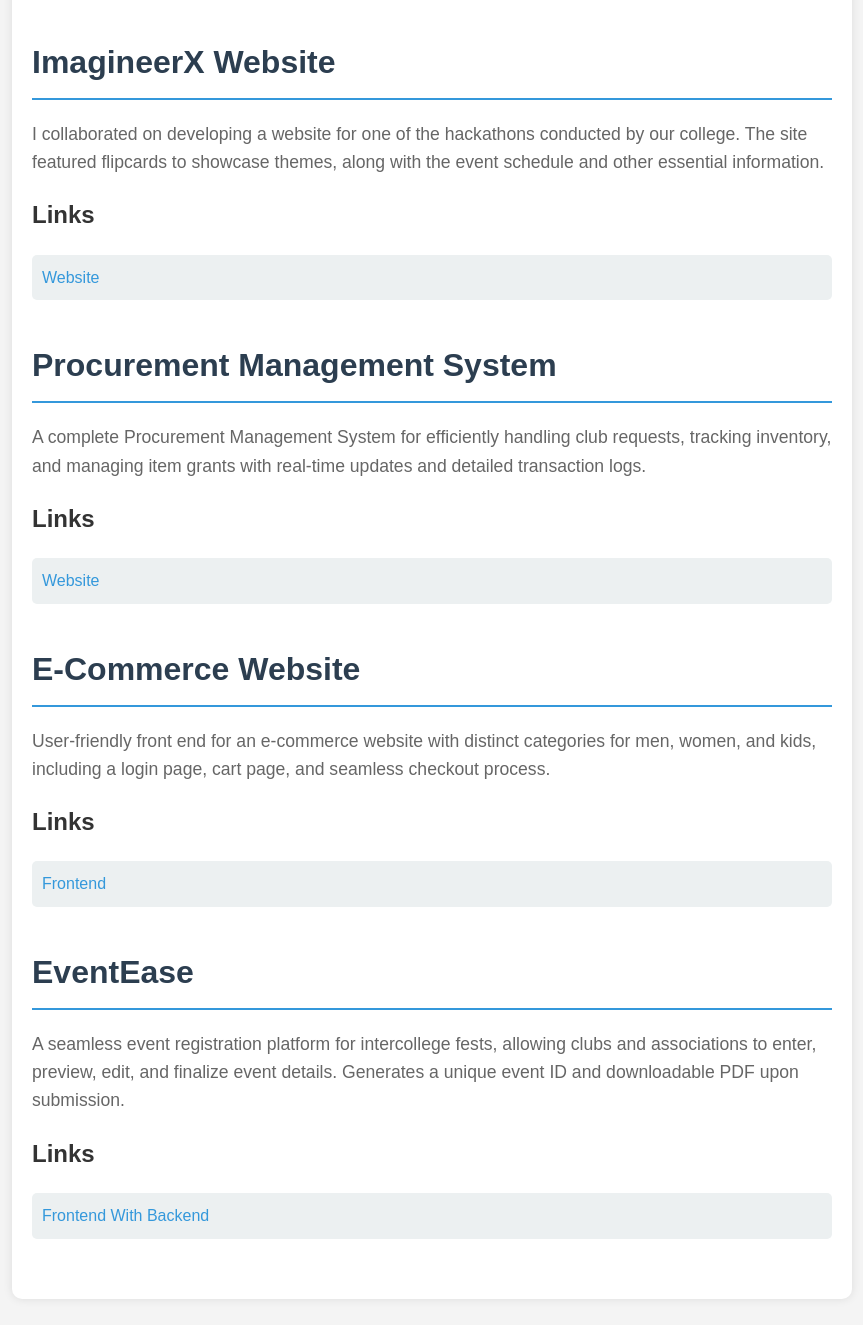
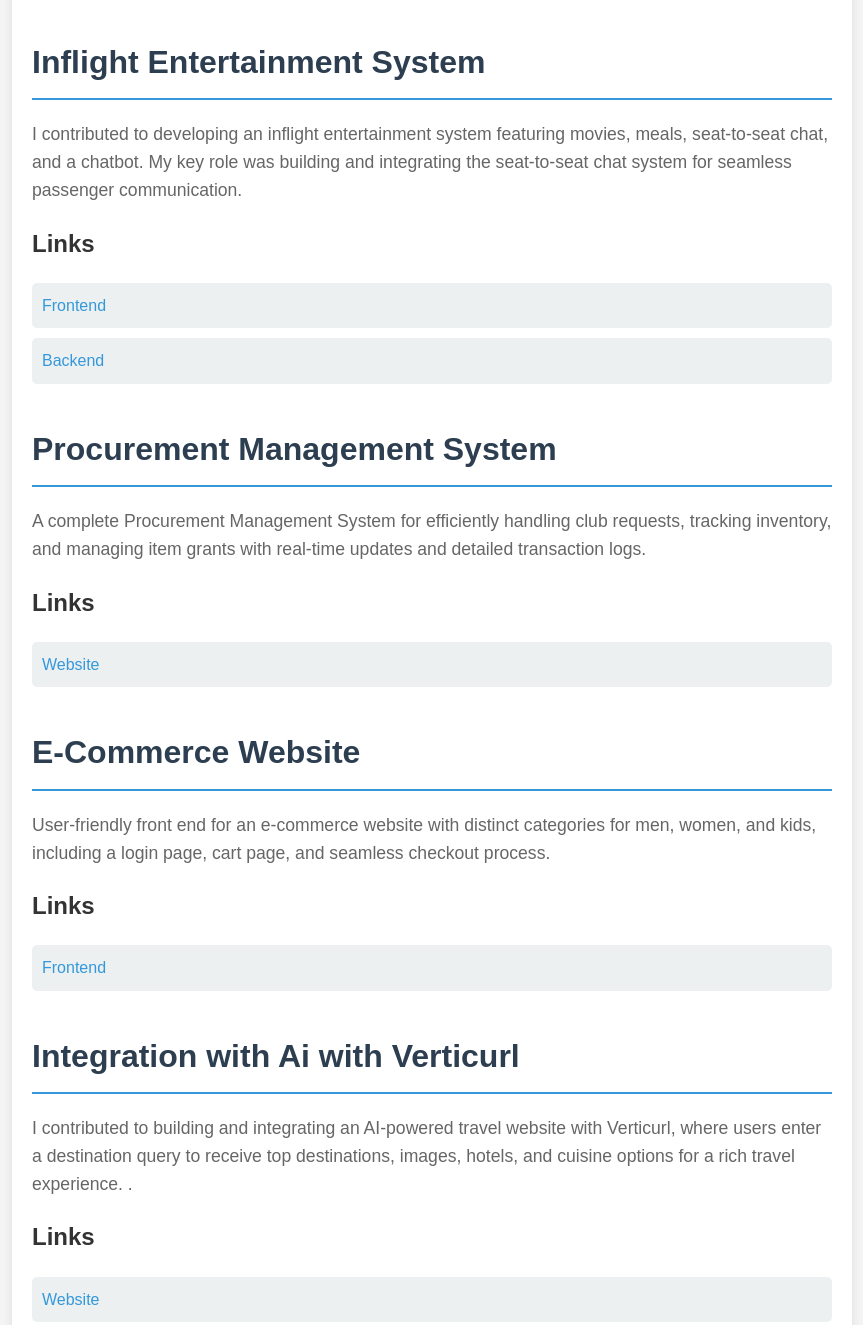
Before and after one commit to Elamathimuthusamy22/linktree, a plain HTML site: page index.html in a window 1280 px wide. Shown: the part 798-2123 px from the top of the page, without its empty margins (208-1071 px from the left). Drawn offline with Linux system fonts and the light colour scheme.

Commit message:
new projects added

```diff
--- a/index.html
+++ b/index.html
@@ -90,13 +90,16 @@
         </div>
 
         <div class="project">
-            <h1>ImagineerX Website</h1>
-            <p>I collaborated on developing a website for one of the hackathons conducted by our college. The site
-                featured flipcards to showcase themes, along with the event schedule and other essential information.
+            <h1>Inflight Entertainment System</h1>
+            <p>I contributed to developing an inflight entertainment system featuring movies, meals, seat-to-seat chat,
+                and a chatbot. My key role was building and integrating the seat-to-seat chat system for seamless
+                passenger communication.
+
             </p>
             <div class="links">
                 <h2>Links</h2>
-                <a href="https://github.com/BRAGADEESH2005/PSG_hackathon_website" target="_blank">Website</a>
+                <a href="https://github.com/AndreaSenoraAlistair/adl_flight.git" target="_blank">Frontend</a>
+                <a href="https://github.com/kavvyasubramani/ADL_BACKEND.git" target="_blank">Backend</a>
             </div>
         </div>
         <div class="project">
@@ -120,6 +123,17 @@
             </div>
         </div>
         <div class="project">
+            <h1>Integration with Ai with Verticurl</h1>
+            <p>I contributed to building and integrating an AI-powered travel website with Verticurl, where users enter
+                a destination query to receive top destinations, images, hotels, and cuisine options for a rich travel
+                experience.
+                .</p>
+            <div class="links">
+                <h2>Links</h2>
+                <a href="https://github.com/kavvyasubramani/Travel_IP.git" target="_blank">Website</a>
+            </div>
+        </div>
+        <div class="project">
             <h1>EventEase</h1>
             <p>A seamless event registration platform for intercollege fests, allowing clubs and associations to enter,
                 preview, edit, and finalize event details. Generates a unique event ID and downloadable PDF upon
```
